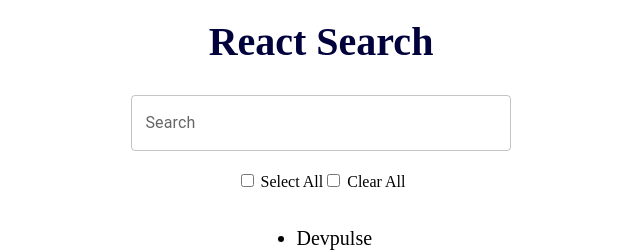
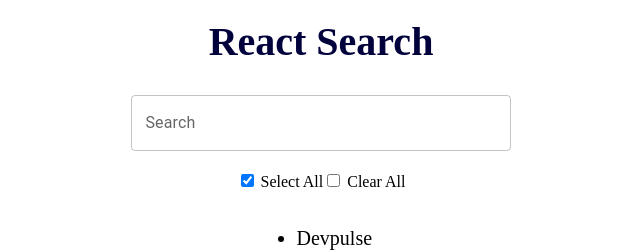
Before and after one commit to SaadOcloud/SearchEngine, a React (Create React App) app in the folder React-Search/react-search/: page / in a window 1280 px wide. Shown: the top 252 px of the page, without its empty margins (319-959 px from the left). Built offline with nearby package versions, Linux system fonts and the light colour scheme.

Commit message:
Frontend almost done

```diff
--- a/React-Search/react-search/package.json
+++ b/React-Search/react-search/package.json
@@ -9,6 +9,7 @@
     "@testing-library/jest-dom": "^5.16.5",
     "@testing-library/react": "^13.4.0",
     "@testing-library/user-event": "^13.5.0",
+    "lodash.debounce": "^4.0.8",
     "react": "^18.2.0",
     "react-dom": "^18.2.0",
     "react-router-dom": "^6.4.3",
--- a/React-Search/react-search/src/App.js
+++ b/React-Search/react-search/src/App.js
@@ -1,18 +1,31 @@
-import { React, useState } from "react";
+import { React, useState,useEffect } from "react";
 import TextField from "@mui/material/TextField";
 import List from "./Components/List";
+import Checkbox from "./Components/Checkbox/Checkbox";
 import "./App.css";
 function App() {
   const [inputText, setInputText] = useState("");
   const [checkboxdata, setcheckboxdata] = useState([]);
   const inputHandler = (e) => {
     var lowerCase = e.target.value.toLowerCase();
-    setInputText(lowerCase);
+    setInputText(lowerCase)
+    setcheckboxdata([...checkboxdata, lowerCase]);
+
   };
-  const checkboxHandler = (e) => {
-    var checkbox = e.target.value;
-    setcheckboxdata(checkboxdata.push(checkbox));
-  };
+
+  const clickHandler = (e) => {
+    if (e.target.checked) {
+
+    }
+}
+
+useEffect(() => {
+    return () => {
+
+    }
+
+}, [inputText])
+
 
   return (
     <div className="main">
@@ -27,8 +40,10 @@ function App() {
           label="Search"
         />
       </div>
-      <div className="footer">
-        <input type="checkbox" />
+
+      <div className="checkbox">
+        <Checkbox key={checkboxdata} checkboxdata={checkboxdata} />
+        <input type="checkbox" defaultChecked="checked" onClick={clickHandler} />
         <label for="filter"> Select All</label>
         <input type="checkbox" />
         <label for="filter"> Clear All</label>
--- /dev/null
+++ b/React-Search/react-search/src/Components/Checkbox/Checkbox.js
@@ -0,0 +1,15 @@
+import React,{Fragment} from "react";
+
+function Checkbox(props) {
+  return (
+    <Fragment>
+      {props.checkboxdata.map((item) => (
+        <div className="checkbox">
+            <input type="checkbox" defaultChecked="checked" value={item} />
+            <label>{item}</label>
+        </div>
+      ))}
+    </Fragment>
+  );
+}
+export default Checkbox;
```
Also changed, not shown: React-Search/react-search/src/Components/List.js (+9 -7 lines), 1 other file (tests, documents, lock files or other folders).
